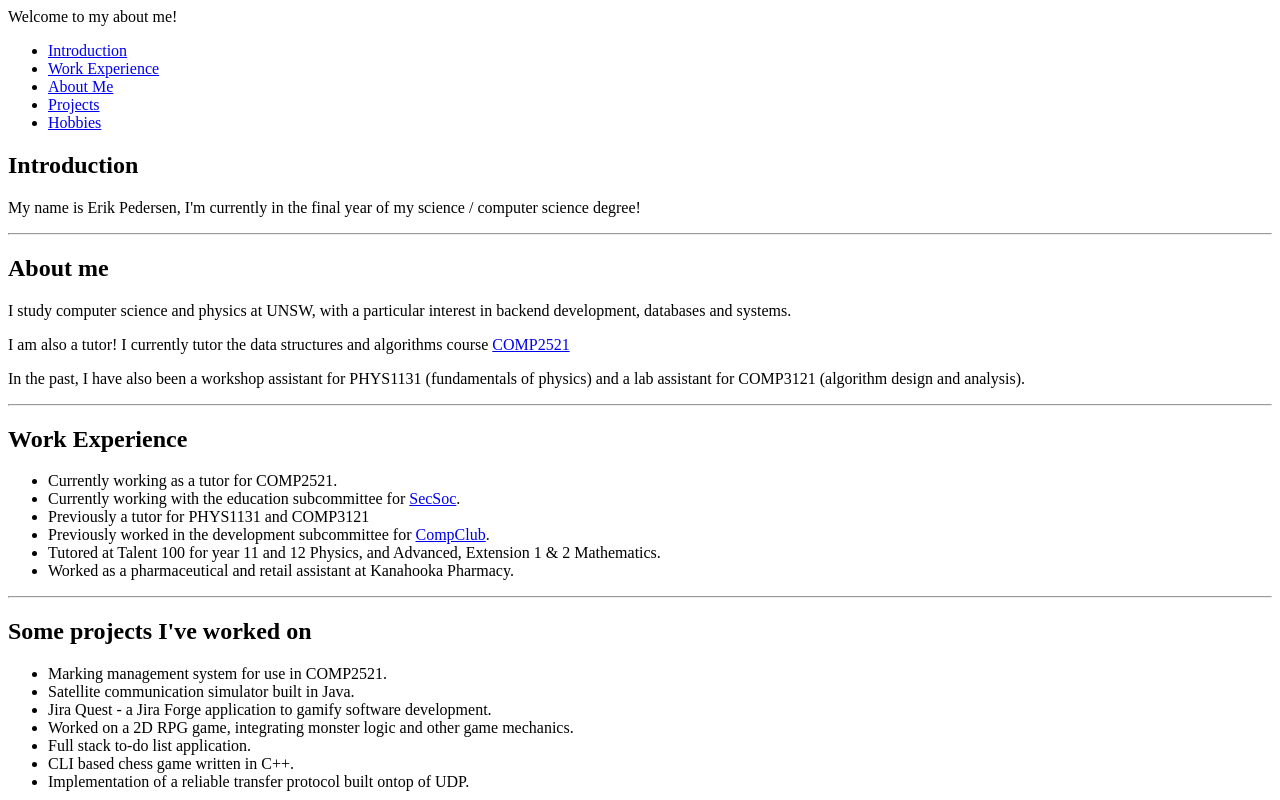
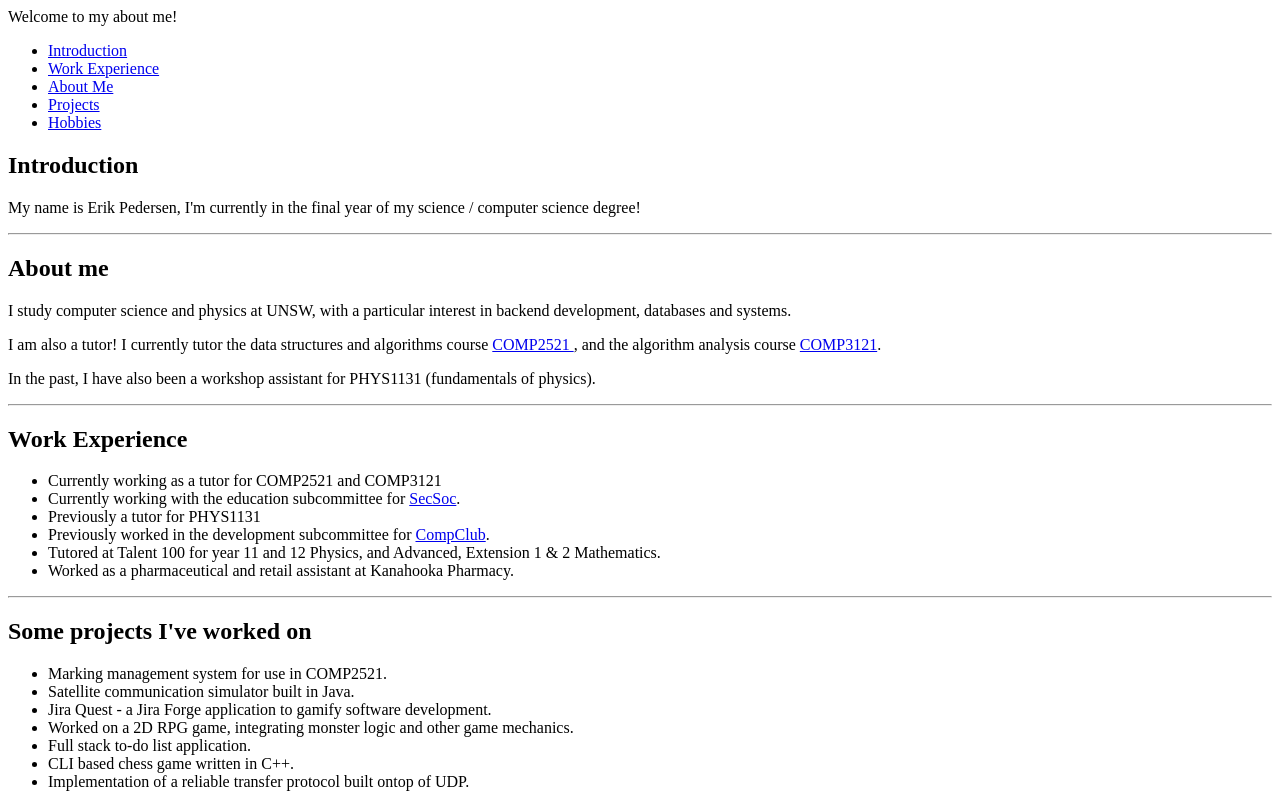
Before and after one commit to erik-pedersen/erik-pedersen.github.io, a plain HTML site: page index.html in a window 1280 px wide. Shown: the top 800 px of the page. Drawn offline with Linux system fonts and the light colour scheme.

Commit message:
updated github.io

```diff
--- a/index.html
+++ b/index.html
@@ -31,8 +31,8 @@
             <section id="aboutMe">
                 <h1> About me </h1>
                 <p> I study computer science and physics at UNSW, with a particular interest in backend development, databases and systems. </p>
-                <p> I am also a tutor! I currently tutor the data structures and algorithms course <a href="http://cgi.cse.unsw.edu.au/~cs2521/25T2"> COMP2521 </a></p>
-                <p> In the past, I have also been a workshop assistant for PHYS1131 (fundamentals of physics) and a lab assistant for COMP3121 (algorithm design and analysis). <p>
+                <p> I am also a tutor! I currently tutor the data structures and algorithms course <a href="http://cgi.cse.unsw.edu.au/~cs2521/25T3"> COMP2521 </a>, and the algorithm analysis course <a href="https://www.handbook.unsw.edu.au/undergraduate/courses/2026/comp3121?year=2025">COMP3121</a>.</p>
+                <p> In the past, I have also been a workshop assistant for PHYS1131 (fundamentals of physics).<p>
             </section>
 
             <hr>
@@ -40,9 +40,9 @@
             <section id="workExperience">
                 <h1> Work Experience </h1>
                 <ul>
-                    <li> Currently working as a tutor for COMP2521. </li>
+                    <li> Currently working as a tutor for COMP2521 and COMP3121 </li>
                     <li> Currently working with the education subcommittee for <a href="https://secsoc.org"> SecSoc</a>. </li>
-                    <li> Previously a tutor for PHYS1131 and COMP3121 </li>
+                    <li> Previously a tutor for PHYS1131</li>
                     <li> Previously worked in the development subcommittee for <a href="https://compclub.org"> CompClub</a>. </li>
                     <li> Tutored at Talent 100 for year 11 and 12 Physics, and Advanced, Extension 1 & 2 Mathematics. </li>
                     <li> Worked as a pharmaceutical and retail assistant at Kanahooka Pharmacy. </li>
```
